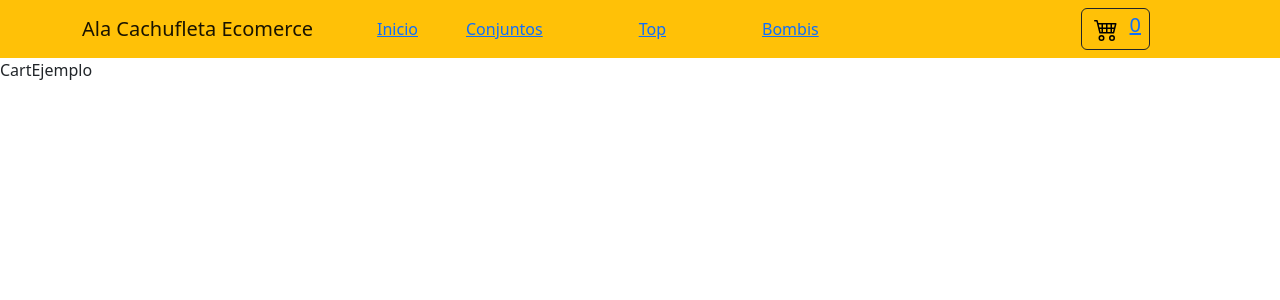
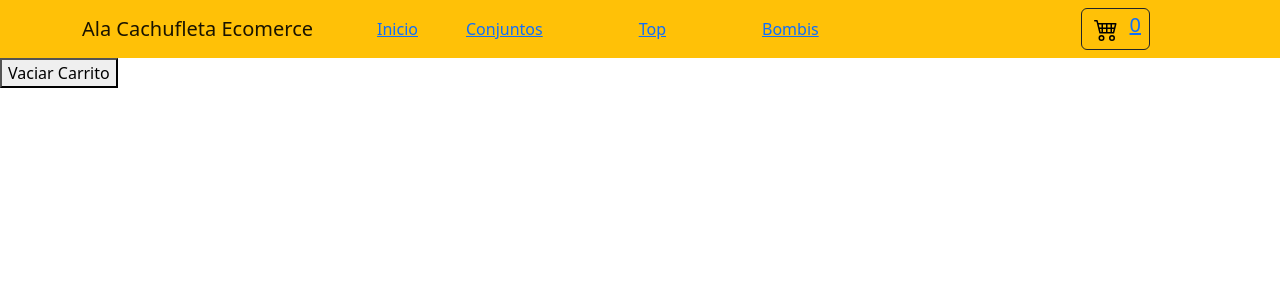
Before and after one commit to sole-arguello/clases-React-Vite-Avances, a React (Vite) app: page /cartEjemplo in a window 1280 px wide. Shown: the top 300 px of the page. Built offline with nearby package versions, Linux system fonts and the light colour scheme.

Commit message:
clase 11 agregando  context

```diff
--- a/src/App.jsx
+++ b/src/App.jsx
@@ -16,12 +16,13 @@ import Formulario from './components/Formulario/Formulario';
 import ItemsListContainer from './components/ItemsListContainer/ItemsListContainer';
 import ItemDitailContainer from './components/ItemDitailContainer/ItemDitailContainer';
 import CartEjemplo from './components/CartEjemplo/CartEjemplo';
+import { CartContextProvider } from './context/CartContext';
 
 
 function App() {
   return (
 
-
+    <CartContextProvider>
       <Router>
         <NavBar />
         <Routes >
@@ -38,8 +39,7 @@ function App() {
         <Formulario /> */}
 
       </Router>
-
-
+    </CartContextProvider>
 
   );
 
--- a/src/components/CartEjemplo/CartEjemplo.jsx
+++ b/src/components/CartEjemplo/CartEjemplo.jsx
@@ -1,8 +1,21 @@
 import React from 'react'
+import { useCartContext } from '../../context/CartContext'
 
 function CartEjemplo() {
+
+  const {cartList, vaciarCarrito} = useCartContext()
+
   return (
-    <div>CartEjemplo</div>
+    <div>
+      {cartList.map(prod => (
+        <div>
+      <img src={prod.img}/>
+      <button >X</button>
+        </div>
+
+    ))}
+    <button onClick={vaciarCarrito}>Vaciar Carrito</button>
+    </div>
   )
 }
 
--- a/src/components/ItemDetail/ItemDitail.jsx
+++ b/src/components/ItemDetail/ItemDitail.jsx
@@ -1,7 +1,11 @@
 import { useState } from 'react'
+import { useCartContext } from '../../context/CartContext'
+
+
 import { Card, Container } from 'react-bootstrap'
 import ItemCount from '../ItemCount/ItemCount'
 import { Link, useParams } from 'react-router-dom'
+
 
 
 function ItemDitail({id, img, titulo, precio}) {
@@ -10,10 +14,14 @@ function ItemDitail({id, img, titulo, precio}) {
   // console.log(pid)
 
   const [isCant, setIsCant] = useState(true)
-  const handleOnAdd = () => {
+  const { addToCart, cartList} = useCartContext()
+
+  const handleOnAdd = (cantidad) => {
+    addToCart({id, img, titulo, precio},cantidad)
+    setIsCant(false)
     //console.log('Cantidad agregada ', cantidad)
-    setIsCant(false)
   }
+  console.log(cartList)
   return (
     <Card className='container d-flex flex-md-row py-3'>
 
@@ -27,7 +35,7 @@ function ItemDitail({id, img, titulo, precio}) {
                 architecto tempora odit?
             </Card.Text>
 
-            {
+            {//valido que si hay cantidad
             isCant
             ? <ItemCount initial={1} stock={10} onAdd={handleOnAdd}/>
             :<>
--- /dev/null
+++ b/src/context/CartContext.jsx
@@ -0,0 +1,59 @@
+import { createContext, useContext, useState } from "react";
+
+
+export const CartContext = createContext([])
+
+export const useCartContext = () => useContext(CartContext)
+
+export const CartContextProvider = ({children}) => {
+    //estados y funciones glob
+
+    //agregar al carrito
+    const [cartList, setCartList] = useState([])
+
+    const addToCart = (newProduct, cantidad) => {
+        //logica de prod repetido un if
+        // if(!isInCart(newProduct.id)){
+        //     setCartList(prev => [...prev, {newProduct, cantidad}])
+        // }else{
+        //     // cambiar alerta o un componente
+        //     console.log('El producto ya fue agregado')
+        // }
+
+        setCartList([
+            ...cartList,
+            newProduct
+        ])
+    }
+    // //eliminar item
+    // const removeItem = (itemId) => {
+    //     const itemElim = cartList.filter(prod => prod.id !== itemId )
+    //     setCartList(itemElim)
+    // }
+
+
+
+    //vaciar carrito
+    const vaciarCarrito = () => {
+        setCartList([])
+    }
+
+    const isInCart = (itemId) => {
+        return cartList.some(prod => prod.id === itemId)
+    }
+
+    //cantidad total
+    //precio total
+
+    return (
+        <CartContext.Provider value={{
+           cartList,
+           addToCart,
+           vaciarCarrito,
+        //    removeItem,
+
+        }}>
+            {children}
+        </CartContext.Provider>
+    )
+}
```
Lines whose indentation alone changed are shown as unchanged.
